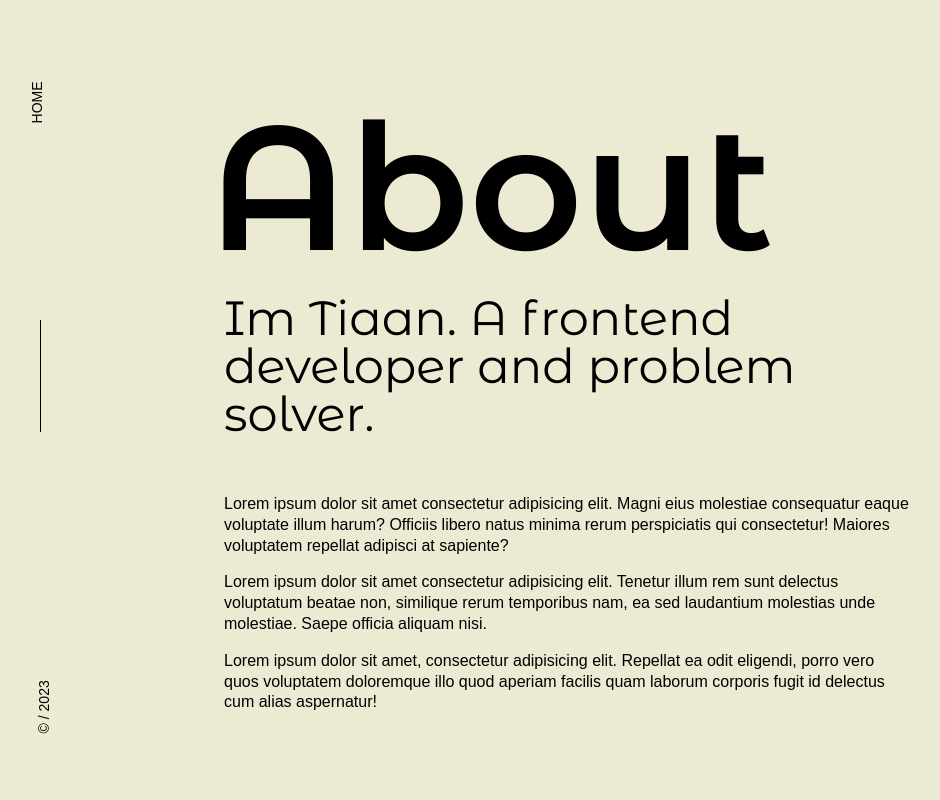
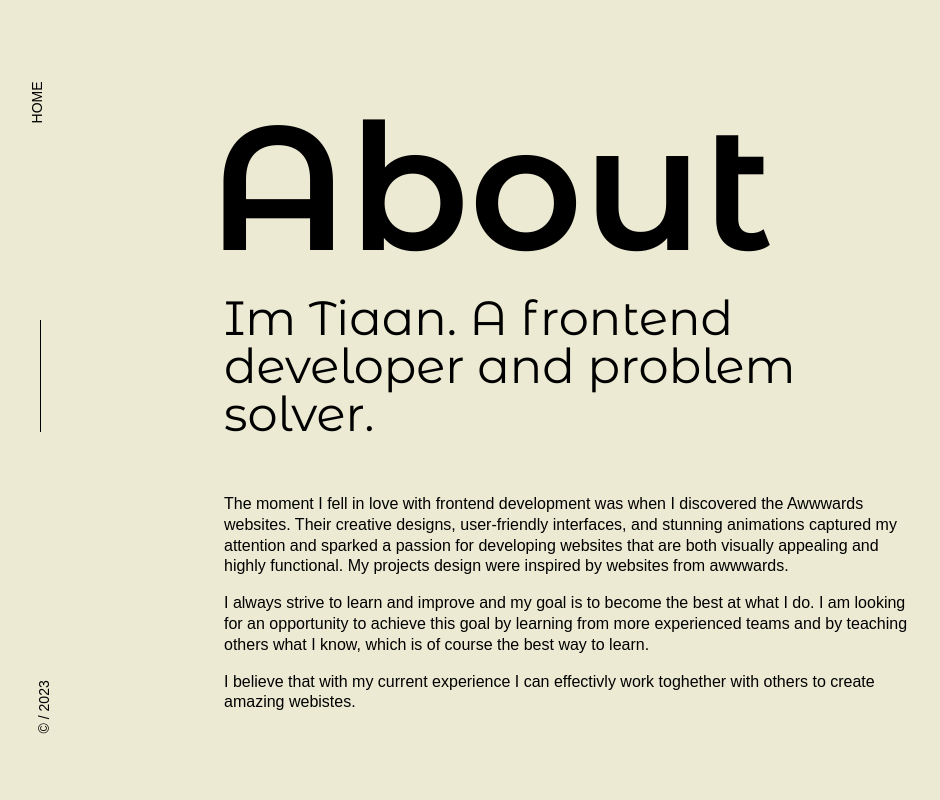
Before and after one commit to TiaanSM/Portfolio, a React (Vite) app: page /about in a window 1280 px wide. Shown: the top 800 px of the page, without its empty margins (0-940 px from the left). Built offline with nearby package versions, Linux system fonts and the light colour scheme; a web font is replaced by a local one.

Commit message:
Added page change component.
Added page change component and started replacing lorem with my personel information.

```diff
--- a/src/pages/About.jsx
+++ b/src/pages/About.jsx
@@ -14,9 +14,24 @@ const About = () => {
         <div className={styles.container}>
           <h2 className={styles.title}>About</h2>
           <p className={styles.subHeading}>Im Tiaan. A frontend developer and problem solver.</p>
-          <p className={styles.desc}>Lorem ipsum dolor sit amet consectetur adipisicing elit. Magni eius molestiae consequatur eaque voluptate illum harum? Officiis libero natus minima rerum perspiciatis qui consectetur! Maiores voluptatem repellat adipisci at sapiente?</p>
-          <p className={styles.desc}>Lorem ipsum dolor sit amet consectetur adipisicing elit. Tenetur illum rem sunt delectus voluptatum beatae non, similique rerum temporibus nam, ea sed laudantium molestias unde molestiae. Saepe officia aliquam nisi.</p>
-          <p className={styles.desc}>Lorem ipsum dolor sit amet, consectetur adipisicing elit. Repellat ea odit eligendi, porro vero quos voluptatem doloremque illo quod aperiam facilis quam laborum corporis fugit id delectus cum alias aspernatur!</p>
+
+          <p className={styles.desc}>
+            The moment I fell in love with frontend development was when I discovered the Awwwards websites.
+            Their creative designs, user-friendly interfaces, and stunning animations captured my
+            attention and sparked a passion for developing websites that are both visually appealing
+            and highly functional. My projects design were inspired by websites from awwwards.
+          </p>
+
+          <p className={styles.desc}>
+            I always strive to learn and improve and my goal is to become the best at what I do.
+            I am looking for an opportunity to achieve this goal by learning from more experienced teams
+            and by teaching others what I know, which is of course the best way to learn.
+          </p>
+
+          <p className={styles.desc}>
+            I believe that with my current experience I can effectivly work toghether with others to create
+            amazing webistes.
+          </p>
         </div>
 
         <div className={styles.container}>
--- a/src/pages/Contact.jsx
+++ b/src/pages/Contact.jsx
@@ -2,22 +2,24 @@ import styles from '../styles/Contact.module.css'
 
 import Navbar from '../components/Navbar'
 
-import { Link } from 'react-router-dom';
+const Contact = () => {
 
-const Contact = () => {
   return (
     <section className={styles.section}>
+      <div className={styles.cover}></div>
 
       <Navbar link="HOME" href="/" textColor="#ecead3" />
 
         <h4 className={styles.title}>Hello.</h4>
 
         <p className={styles.formText}>
-            I can help design and build your next website.
-            Let me know what you need by filling in this quick <a href="">website brief</a>.
+          To get in touch with me regarding job opportunities or
+          potential partnerships, please don't hesitate to contact me.
         </p>
 
-        <span className={styles.emailText}>Email: <a href="mailto: tiaanmc@gmail.com">tiaanmc@gmail.com</a></span>
+        <span className={styles.emailText}>
+          Email: <a href="mailto: tiaanmc@gmail.com">tiaanmc@gmail.com</a>
+        </span>
 
         <span className={styles.linksText}>
           On the internet: <a href="https://github.com" target="_blank">github</a> /
--- a/src/pages/Home.jsx
+++ b/src/pages/Home.jsx
@@ -5,10 +5,10 @@ import Navbar from '../components/Navbar'
 import { Link } from 'react-router-dom';
 
 const Home = () => {
+
   return (
 
-
-    <header className={styles.header}>
+    <header className={styles.header} >
 
       <Navbar link="GITHUB" href="https://github.com" textColor="black" />
 
--- a/src/pages/Work.jsx
+++ b/src/pages/Work.jsx
@@ -13,12 +13,13 @@ const Work = () => {
         <div className={styles.descContainer}>
             <h2 className={styles.heading}>WORK</h2>
             <p className={styles.desc}>
-                Lorem ipsum dolor sit amet consectetur adipisicing elit.
-                Fugit recusandae voluptate vel. Maxime ad ipsa ex facilis nulla cupiditate alias!
+                This is a showcase of projects that I have recently completed, they are
+                examples of what I am able to do in the timeframe I set to complete them.
             </p>
             <p className={styles.desc}>
-                Lorem ipsum dolor sit amet consectetur adipisicing elit. Eum, fuga nesciunt sint autem at
-                dignissimos iste repellat sit exercitationem perspiciatis.
+                The world of frontend development has grown at an extremely rapid rate over the
+                last few years and my aim had been to evolve with it. I'm learning and gaining new skills
+                every day.
             </p>
         </div>
 
--- a/src/styles/Work.module.css
+++ b/src/styles/Work.module.css
@@ -55,7 +55,7 @@
     font-size: clamp(3rem, 0.540983606557377rem + 5.245901639344262vw, 5rem);
     text-decoration: none;
     line-height: clamp(3rem, 0.540983606557377rem + 5.245901639344262vw, 5rem);
-    transition: all 1s ease;
+    transition: all 0.5s ease;
 }
 
 .projectName:hover {
```
Also changed, not shown: src/components/PageTransition.jsx (added, +32 -0 lines). Lines whose indentation alone changed are shown as unchanged.
